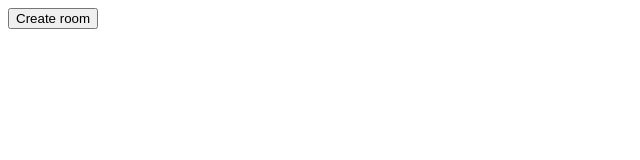
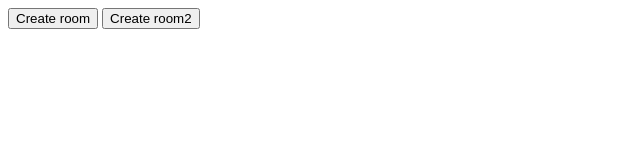
Before and after one commit to YoonHyunWoo/Sem_OX, a website: page StaticWeb/index.html in a window 1280 px wide. Shown: the whole page, without its empty margins (0-640 px from the left). Drawn offline with Linux system fonts and the light colour scheme.

Commit message:
test CI/CD

```diff
--- a/StaticWeb/index.html
+++ b/StaticWeb/index.html
@@ -8,5 +8,6 @@
 </head>
 <body>
     <button>Create room</button>
+    <button>Create room2</button>
 </body>
 </html>
```
